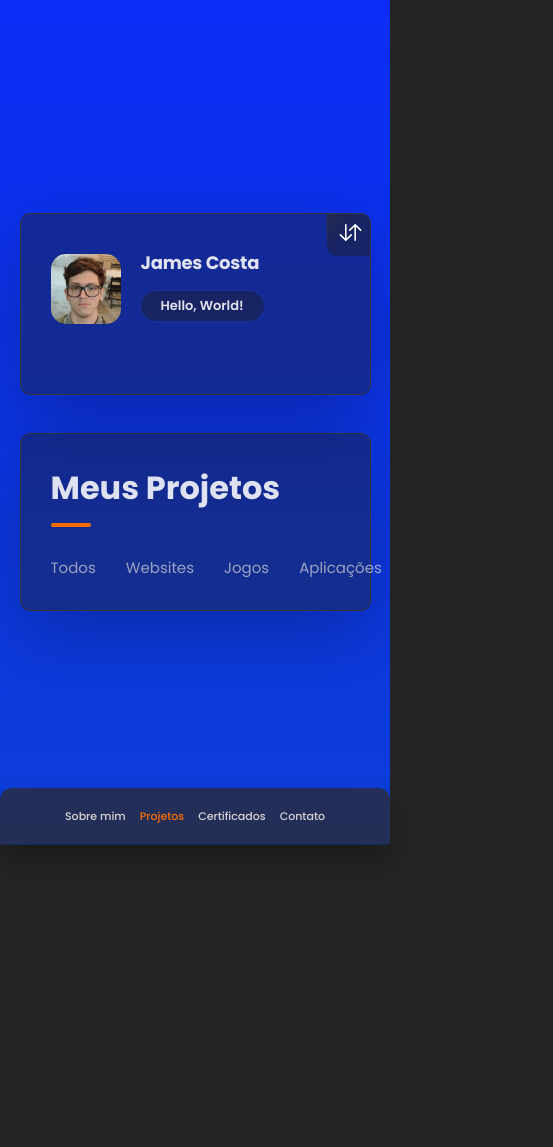
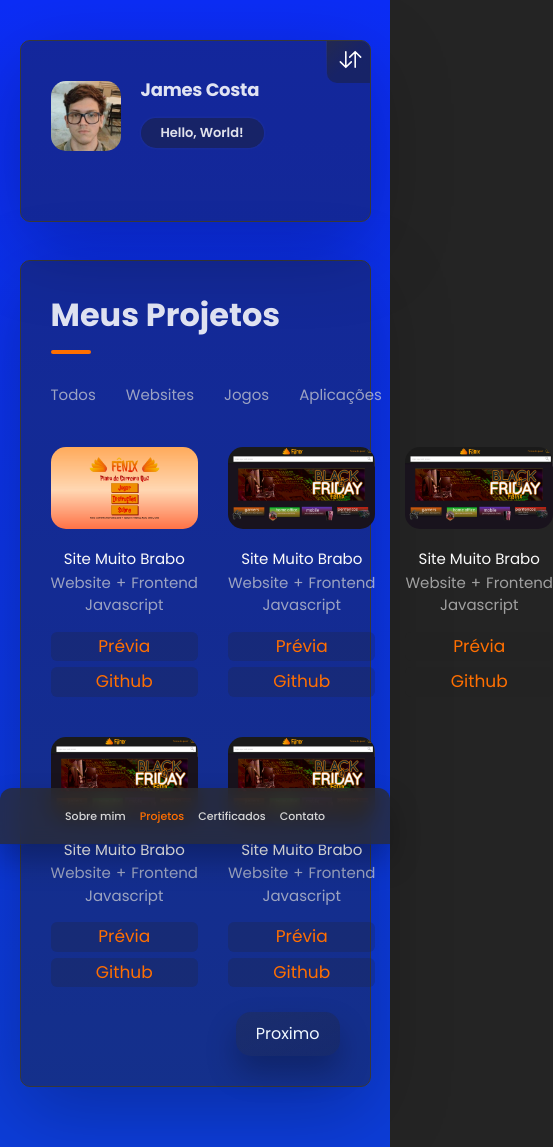
Before and after one commit to DropperDEV/portfolium, a React (Vite) app: page /projects in a window 390 px wide. Shown: the whole page, 553 px wide, since content can reach past the window. Before the commit the page ends 844 px from the top, so only its background shows below. Built offline with nearby package versions, Linux system fonts and the light colour scheme.

Commit message:
feat: Add Project without responsiviness

```diff
--- a/src/components/Navigation.tsx
+++ b/src/components/Navigation.tsx
@@ -15,7 +15,7 @@ const StyledNavigation = styled.nav`
   left: auto;
   right: 0;
   width: max-content;
-  border-radius: 0 0 0 20px;
+  border-radius: 0 20px;
   padding: 0 10px;
   background: hsla(240, 1%, 17%, 0.75);
   z-index: 5;
--- a/src/index.css
+++ b/src/index.css
@@ -18,8 +18,6 @@
 body {
   margin: 0;
   display: flex;
-  place-items: center;
-  align-items: center;
   justify-content: center;
   min-width: 320px;
   min-height: 100vh;
--- a/src/pages/About.tsx
+++ b/src/pages/About.tsx
@@ -10,13 +10,8 @@ import SectionItem from "../ui/SectionItem";
 import LanguageSection from "../components/LanguageSection";
 import Carousel from "../components/Carousel";
 import ButtonNextRoute from "../ui/ButtonNextRoute";
-import styled from "styled-components";
+import ButtonContainer from "../ui/ButtonContainer";
 
-const StyledButtonContainer = styled.div`
-  display: flex;
-  justify-content: right;
-  align-items: right;
-`;
 function About() {
   return (
     <>
@@ -78,9 +73,9 @@ function About() {
       <Section title="Habilidades de desenvolvimento">
         <Carousel />
       </Section>
-      <StyledButtonContainer>
+      <ButtonContainer>
         <ButtonNextRoute to="/projects" />
-      </StyledButtonContainer>
+      </ButtonContainer>
     </>
   );
 }
--- a/src/pages/Projects.tsx
+++ b/src/pages/Projects.tsx
@@ -1,10 +1,13 @@
 import styled from "styled-components";
 import TitleMain from "../ui/TitleMain";
 import { colors, typography } from "../utils/StyleVars";
+import ButtonNextRoute from "../ui/ButtonNextRoute";
+import ButtonContainer from "../ui/ButtonContainer";
 
 const StyledSectionProject = styled.section`
   nav {
     margin-top: 30px;
+    margin-bottom: 40px;
   }
   nav ul {
     display: flex;
@@ -17,6 +20,70 @@ const StyledSectionProject = styled.section`
   nav ul li:hover {
     color: ${colors.lightGray};
     cursor: pointer;
+  }
+  margin-bottom: 25px;
+`;
+
+const StyledProjectList = styled.ul`
+  display: grid;
+  grid-template-columns: repeat(3, 1fr);
+  grid-column-gap: 30px;
+  grid-row-gap: 40px;
+`;
+
+const StyledProjectItem = styled.li`
+  display: flex;
+  justify-content: center;
+  align-items: center;
+  flex-direction: column;
+  img {
+    width: 100%;
+    border-radius: 15px;
+    margin-bottom: 20px;
+  }
+  p {
+    font-size: ${typography.fs5};
+    color: ${colors.lightGray70};
+  }
+
+  .title {
+    color: ${colors.white2};
+    font-weight: ${typography.fw400};
+    text-transform: capitalize;
+    line-height: 1.3;
+    margin-bottom: 3px;
+  }
+
+  .subTitle {
+    display: flex;
+    gap: 5px;
+  }
+  .link {
+    margin-top: 15px;
+    display: flex;
+    flex-direction: column;
+    justify-content: center;
+    align-items: center;
+    width: 100%;
+    gap: 6px;
+  }
+  a {
+    width: 100%;
+    display: inline-flex;
+    align-items: center;
+    justify-content: center;
+    background-color: hsla(240, 3%, 13%, 0.214);
+    margin: 0 5px;
+    padding: 2px 10px;
+    border-radius: 6px;
+    text-decoration: none;
+    color: ${colors.orange};
+    font-size: 17px;
+    transition: background-color 0.3s ease, color 0.3s ease;
+  }
+
+  a:hover{
+    background-color: hsla(240, 3%, 13%, 0.581);
   }
 `;
 
@@ -33,7 +100,92 @@ function Projects() {
             <li>Aplicações</li>
           </ul>
         </nav>
+        <StyledProjectList>
+          <StyledProjectItem>
+            <img src="\p_fenixquiz.png" alt="" />
+            <p className="title">Site muito brabo</p>
+            <div className="subTitle">
+              <p>Website</p>
+              <p>+</p>
+              <p>Frontend</p>
+            </div>
+            <div>
+              <p>Javascript</p>
+            </div>
+            <div className="link">
+              <a href="">Prévia</a>
+              <a href="">Github</a>
+            </div>
+          </StyledProjectItem>
+          <StyledProjectItem>
+            <img src="\p_lojafenix.png" alt="" />
+            <p className="title">Site muito brabo</p>
+            <div className="subTitle">
+              <p>Website</p>
+              <p>+</p>
+              <p>Frontend</p>
+            </div>
+            <div>
+              <p>Javascript</p>
+            </div>
+            <div className="link">
+              <a href="">Prévia</a>
+              <a href="">Github</a>
+            </div>
+          </StyledProjectItem>
+          <StyledProjectItem>
+            <img src="\p_lojafenix.png" alt="" />
+            <p className="title">Site muito brabo</p>
+            <div className="subTitle">
+              <p>Website</p>
+              <p>+</p>
+              <p>Frontend</p>
+            </div>
+            <div>
+              <p>Javascript</p>
+            </div>
+            <div className="link">
+              <a href="">Prévia</a>
+              <a href="">Github</a>
+            </div>
+          </StyledProjectItem>
+          <StyledProjectItem>
+            <img src="\p_lojafenix.png" alt="" />
+            <p className="title">Site muito brabo</p>
+            <div className="subTitle">
+              <p>Website</p>
+              <p>+</p>
+              <p>Frontend</p>
+            </div>
+            <div>
+              <p>Javascript</p>
+            </div>
+            <div className="link">
+              <a href="">Prévia</a>
+              <a href="">Github</a>
+            </div>
+          </StyledProjectItem>
+          <StyledProjectItem>
+            <img src="\p_lojafenix.png" alt="" />
+            <p className="title">Site muito brabo</p>
+            <div className="subTitle">
+              <p>Website</p>
+              <p>+</p>
+              <p>Frontend</p>
+            </div>
+            <div>
+              <p>Javascript</p>
+            </div>
+            <div className="link">
+              <a href="">Prévia</a>
+              <a href="">Github</a>
+            </div>
+          </StyledProjectItem>
+        </StyledProjectList>
       </StyledSectionProject>
+      <ButtonContainer>
+        <ButtonNextRoute to="/certificates" />
+      </ButtonContainer>
     </>
   );
 }
```
Also changed, not shown: public/p_fenixquiz.png (added), public/p_lojafenix.png (added).
